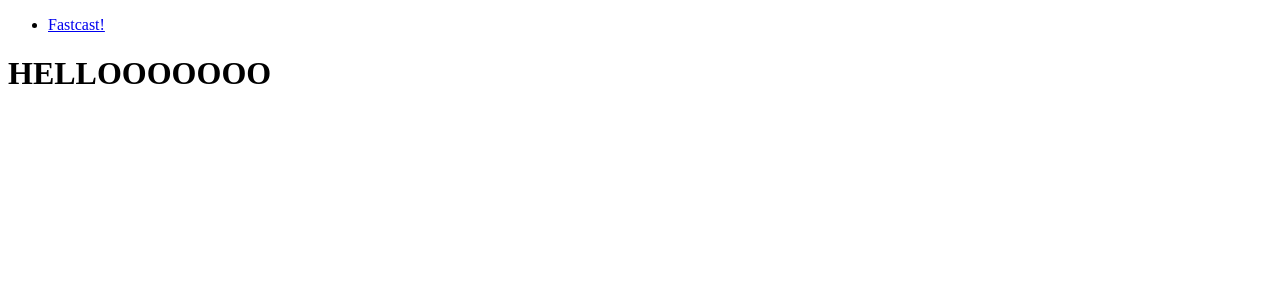
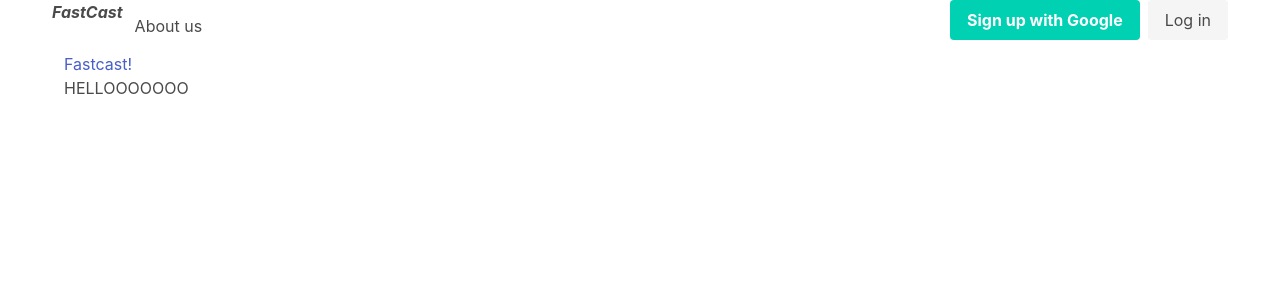
Before and after one commit to fastcast-io/Fastcast-node, a Next.js app: page / in a window 1280 px wide. Shown: the top 300 px of the page. Built offline with nearby package versions, Linux system fonts and the light colour scheme; no server answers.

Commit message:
Added styles and about to test login with google button

```diff
--- /dev/null
+++ b/components/global/NavBar.tsx
@@ -0,0 +1,38 @@
+const NavBar = (props: React.ComponentProps<any>) => (
+    <nav className="navbar" role="navigation" aria-label="main navigation">
+        <div className="navbar-brand">
+            {/* Put the logo here */}
+            <span><b><i>FastCast</i></b></span>
+
+            {/* Put the different pages to show when the page is in mobile view */}
+            <a role="button" className="navbar-burger burger" aria-label="menu" aria-expanded="false" data-target="navbarBasicExample">
+                <span aria-hidden="true">Enter code</span>
+                <span aria-hidden="true">Login</span>
+                <span aria-hidden="true">Logout</span>
+            </a>
+        </div>
+
+        <div id="navbarMenus" className="navbar-menu">
+            <div className="navbar-start">
+                <div className="navbar-item">
+                    About us
+                </div>
+            </div>
+
+            <div className="navbar-end">
+                <div className="navbar-items">
+                    <div className="buttons">
+                        <a className="button is-primary">
+                            <strong>Sign up with Google</strong>
+                        </a>
+                        <a className="button is-light">
+                            Log in
+                        </a>
+                    </div>
+                </div>
+            </div>
+        </div>
+    </nav>
+)
+
+export default NavBar
--- a/next.config.js
+++ b/next.config.js
@@ -1,9 +1,10 @@
 const { parsed: localEnv } = require("dotenv").config()
 const webpack = require("webpack")
+const withSass = require("@zeit/next-sass")
 
-module.exports = {
+module.exports = withSass({
     webpack(config) {
         config.plugins.push(new webpack.EnvironmentPlugin(localEnv));
         return config;
     }
-}
+})
--- a/package.json
+++ b/package.json
@@ -8,12 +8,16 @@
     "start": "next start"
   },
   "dependencies": {
+    "@zeit/next-sass": "^1.0.1",
+    "bulma": "^0.8.0",
     "dotenv": "^8.2.0",
     "firebase": "^7.2.1",
     "firebaseui": "^4.2.0",
     "next": "9.1.1",
+    "node-sass": "^4.12.0",
     "react": "16.10.2",
-    "react-dom": "16.10.2"
+    "react-dom": "16.10.2",
+    "webpack": "^4.41.2"
   },
   "devDependencies": {
     "@types/node": "^12.11.2",
--- a/pages/_app.tsx
+++ b/pages/_app.tsx
@@ -1,6 +1,10 @@
 import React, { Component } from 'react'
 import App, { Container, AppContext, AppProps, AppInitialProps } from 'next/app'
 import { Firebase, AuthProvider } from '../components/firebase'
+
+import "../styling/global.scss";
+import NavBar from '../components/global/NavBar'
+
 
 export interface MyAppInitialProps {}
 
@@ -22,7 +26,10 @@ export default class MyApp extends App<AppProps<any>> {
         return (
             <Container>
                 <AuthProvider value={new Firebase()}>
-                    <Component {...pageProps} { ...children }/>
+                    <div className="container">
+                        <NavBar />
+                        <Component {...pageProps} { ...children }/>
+                    </div>
                 </AuthProvider>
             </Container>
         )
--- /dev/null
+++ b/styling/global.scss
@@ -0,0 +1,38 @@
+@charset "utf-8";
+
+// Importing a Google Font
+@import url('https://fonts.googleapis.com/css?family=IBM+Plex+Sans|Open+Sans&display=swap');
+
+// Set your brand colors
+//$purple: #8a4d76;
+//$pink: #fa7c91;
+//$brown: #757763;
+//$beige-light: #d0d1cd;
+//$beige-lighter: #eff0eb;
+
+// Update Bulma's global variables
+// $family-sans-serif: 'Nunito', sans-serif;
+// $grey-dark: $brown;
+// $grey-light: $beige-light;
+// $primary: $purple;
+// $link: $pink;
+// $widescreen-enabled: false;
+// $fullhd-enabled: false;
+
+// Update some of Bulma's component variables
+// $body-background-color: $beige-lighter;
+// $control-border-width: 2px;
+// $input-border-color: transparent;
+// $input-shadow: none;
+
+// Import only what you need from Bulma
+@import '../node_modules/bulma/sass/utilities/_all.sass';
+@import '../node_modules/bulma/sass/base/_all.sass';
+@import '../node_modules/bulma/sass/elements/button.sass';
+@import '../node_modules/bulma/sass/elements/container.sass';
+@import '../node_modules/bulma/sass/grid/columns.sass';
+@import '../node_modules/bulma/sass/elements/form.sass';
+@import '../node_modules/bulma/sass/elements/title.sass';
+@import '../node_modules/bulma/sass/components/navbar.sass';
+@import '../node_modules/bulma/sass/layout/hero.sass';
+@import '../node_modules/bulma/sass/layout/section.sass';
```
Also changed, not shown: 1 other file (tests, documents, lock files or other folders).
